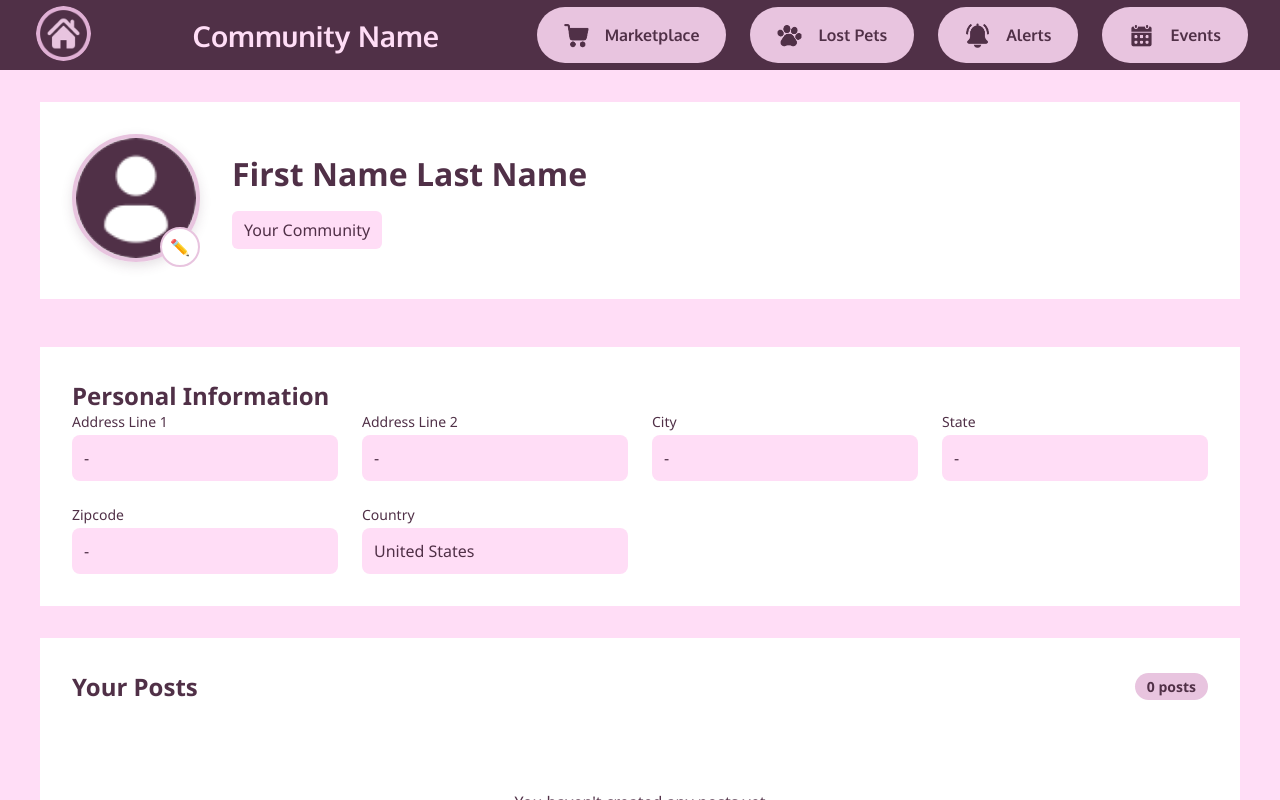
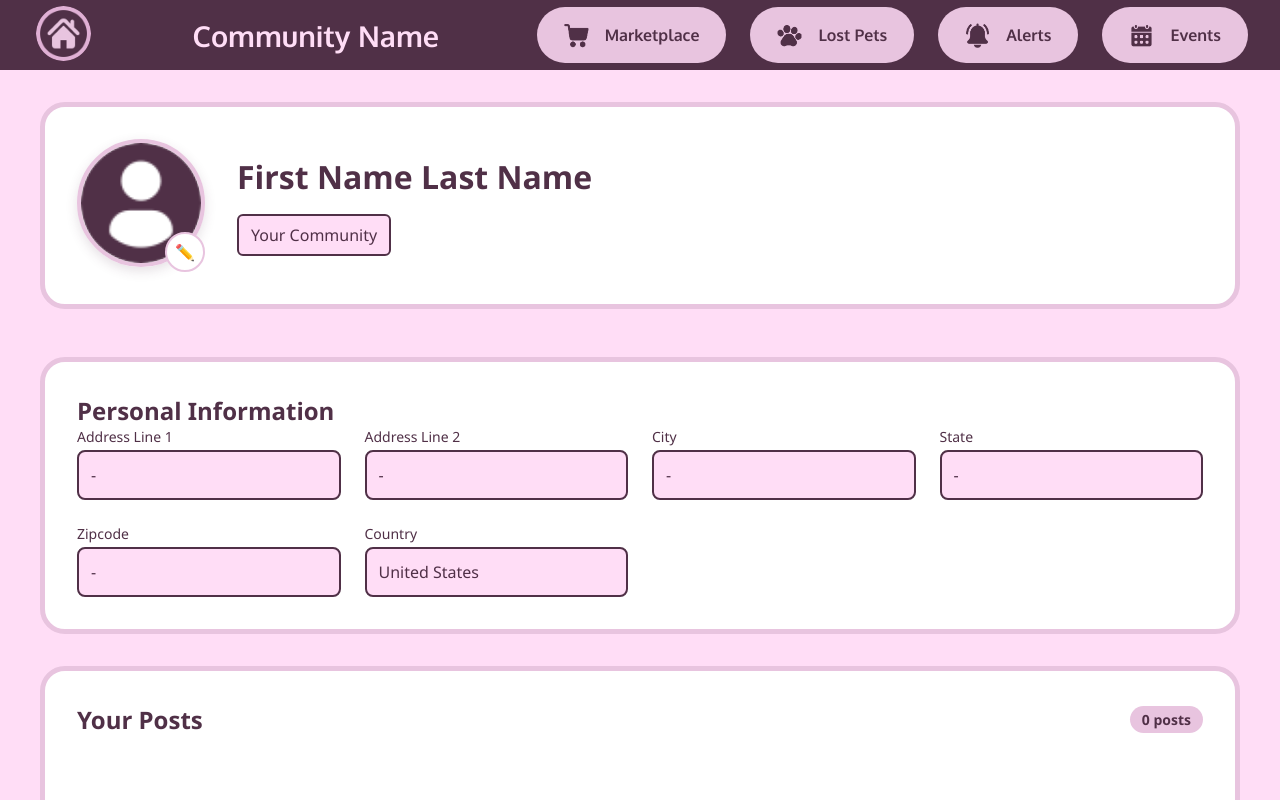
Before and after one commit to redanzo/Neighborly, a React (Vite) app in the folder frontend/: page /profile in a window 1280 px wide. Shown: the top 800 px of the page. Built offline with nearby package versions, Linux system fonts and the light colour scheme.

Commit message:
css fix, contact button changed to email showcase

```diff
--- a/frontend/src/components/Alerts.css
+++ b/frontend/src/components/Alerts.css
@@ -1,7 +1,7 @@
 .alerts-container {
   background-color: var(--accent-color);
   height: 100vh;
-  width: 100vw;
+  /* width: 100vw; */
   display: flex;
   flex-direction: column;
   overflow: hidden;
--- a/frontend/src/components/Events.css
+++ b/frontend/src/components/Events.css
@@ -1,7 +1,7 @@
 .events-container {
     background-color: var(--accent-color);
     height: 100vh;
-    width: 100vw;
+    /* width: 100vw; */
     display: flex;
     flex-direction: column;
     overflow: hidden;
--- a/frontend/src/components/LostPets.css
+++ b/frontend/src/components/LostPets.css
@@ -1,7 +1,7 @@
 .lostpets-container {
   background-color: var(--accent-color);
   height: 100vh;
-  width: 100vw;
+  /* width: 100vw; */
   display: flex;
   flex-direction: column;
   overflow: hidden;
--- a/frontend/src/components/LostPets.jsx
+++ b/frontend/src/components/LostPets.jsx
@@ -141,7 +141,7 @@ const LostPets = () => {
                   {selectedPet.description}
                 </p>
                 <button className="lostpets-modal-contact">
-                  Contact Owner
+                  {selectedPet.contact}
                 </button>
               </div>
             </div>
--- a/frontend/src/components/Marketplace.css
+++ b/frontend/src/components/Marketplace.css
@@ -1,7 +1,7 @@
 .marketplace-container {
   background-color: var(--accent-color);
   height: 100vh;
-  width: 100vw;
+  /* width: 100vw; */
   display: flex;
   flex-direction: column;
   overflow: hidden;
--- a/frontend/src/components/Marketplace.jsx
+++ b/frontend/src/components/Marketplace.jsx
@@ -175,7 +175,7 @@ const Marketplace = () => {
                   {selectedItem.description}
                 </p>
                 <button className="marketplace-modal-contact">
-                  Contact Seller
+                  {selectedItem.contact}
                 </button>
               </div>
             </div>
--- a/frontend/src/components/Profile.css
+++ b/frontend/src/components/Profile.css
@@ -13,8 +13,9 @@
   margin-bottom: 3rem;
   padding: 2rem;
   background: white;
-  border-radius: var(--border-radius);
+  border-radius: 25px;
   box-shadow: var(--box-shadow);
+  border: 5px solid var(--accent-color);
 }
 
 .profile-avatar-container {
@@ -73,6 +74,7 @@
   align-items: center;
   gap: 0.5rem;
   color: var(--light-text);
+  border: 2px solid var(--primary-color);
 }
 
 .profile-details {
@@ -82,9 +84,10 @@
 
 .profile-section {
   background: white;
-  border-radius: var(--border-radius);
+  border-radius: 25px;
   padding: 2rem;
   box-shadow: var(--box-shadow);
+  border: 5px solid var(--accent-color);
 }
 
 .section-header {
@@ -134,6 +137,7 @@
   padding: 0.75rem;
   background: var(--secondary-color);
   border-radius: 8px;
+  border: 2px solid var(--primary-color);
 }
 
 .empty-state {
@@ -171,10 +175,11 @@
 
 .post-card {
   background: white;
-  border-radius: var(--border-radius);
+  border-radius: 10px;
   overflow: hidden;
   box-shadow: 0 4px 12px rgba(0, 0, 0, 0.05);
   transition: all 0.3s ease;
+  border: 2px solid var(--primary-color);
 }
 
 .post-card:hover {
```
